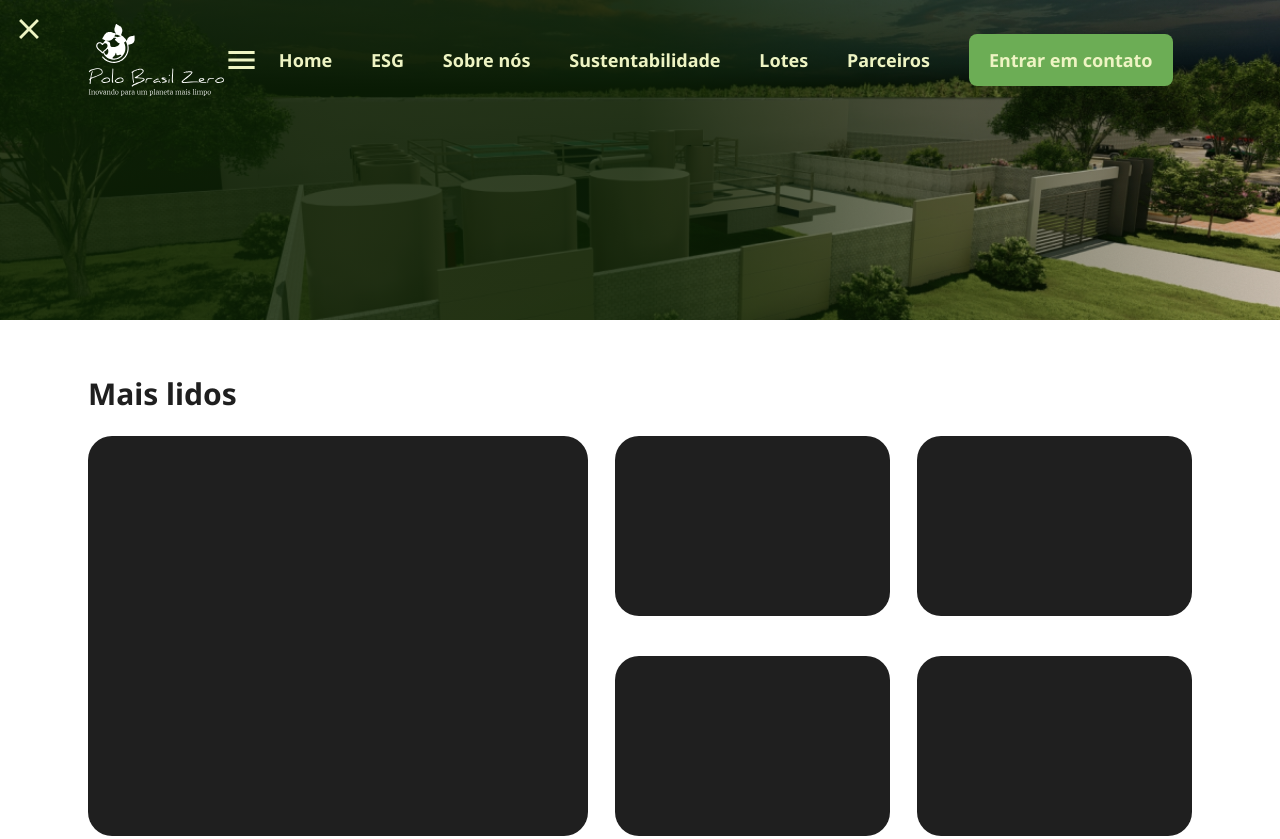
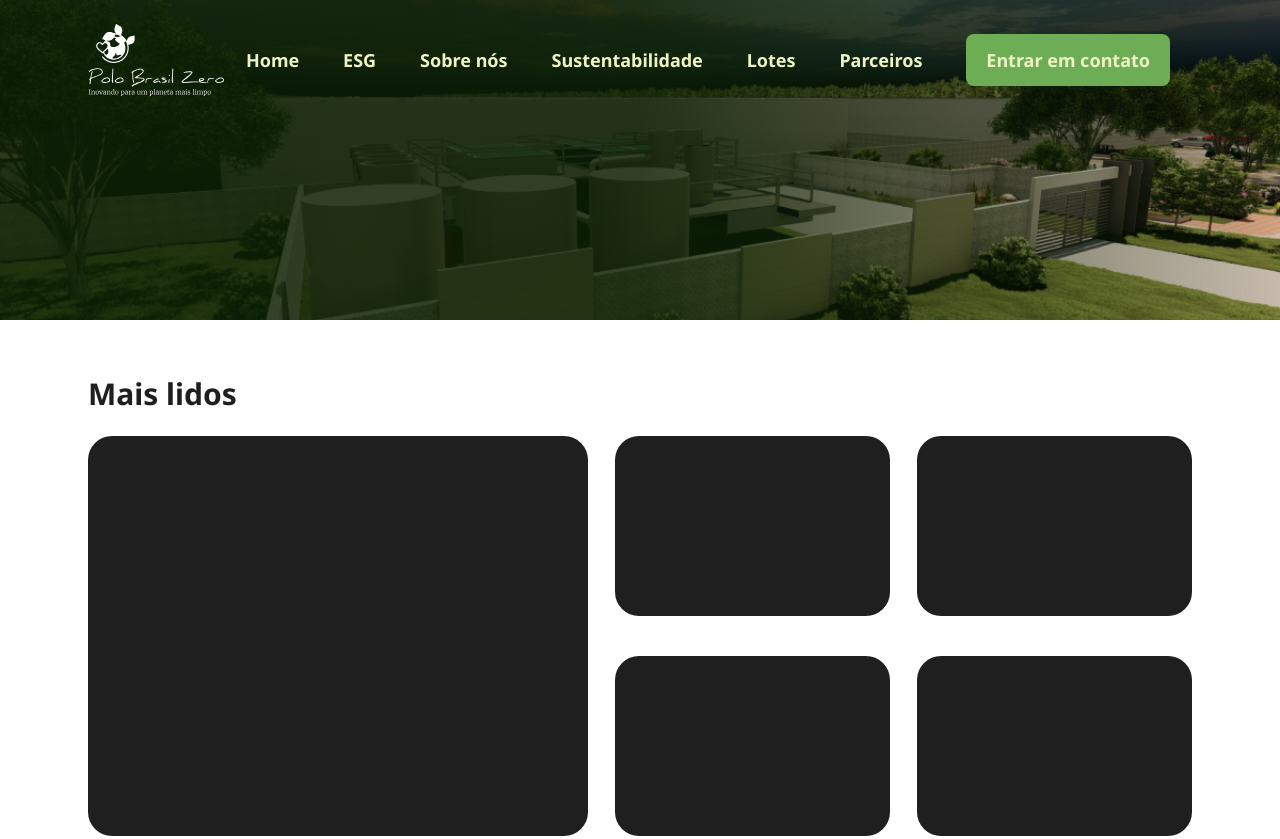
Before and after one commit to guilhermekodenvis/polo-brasil-zero, a Gatsby site: page /blog in a window 1280 px wide. Shown: the top 839 px of the page. Built offline with nearby package versions, Linux system fonts and the light colour scheme; Gatsby itself is replaced by a stand-in of ours.

Commit message:
fix(responsive): resolving unstable classes

```diff
--- a/src/components/navbar.tsx
+++ b/src/components/navbar.tsx
@@ -37,7 +37,7 @@ export const Navbar: React.FC = () => {
 					<StaticImage
 						alt="Menu hamburger"
 						src="../images/menu-hamburger.svg"
-						className="!lg:hidden cursor-pointer"
+						className="lg:!hidden cursor-pointer"
 					/>
 				</a>
 				{isMenuOpen && (
@@ -52,7 +52,7 @@ export const Navbar: React.FC = () => {
 							<StaticImage
 								alt="Fechar menu hamburger"
 								src="../images/close.svg"
-								className="!lg:hidden cursor-pointer"
+								className="lg:!hidden cursor-pointer"
 							/>
 						</a>
 					</li>
```
